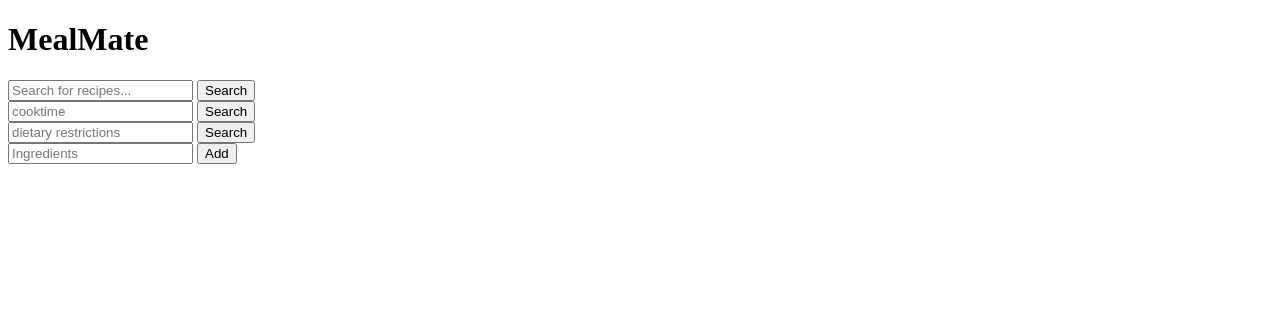
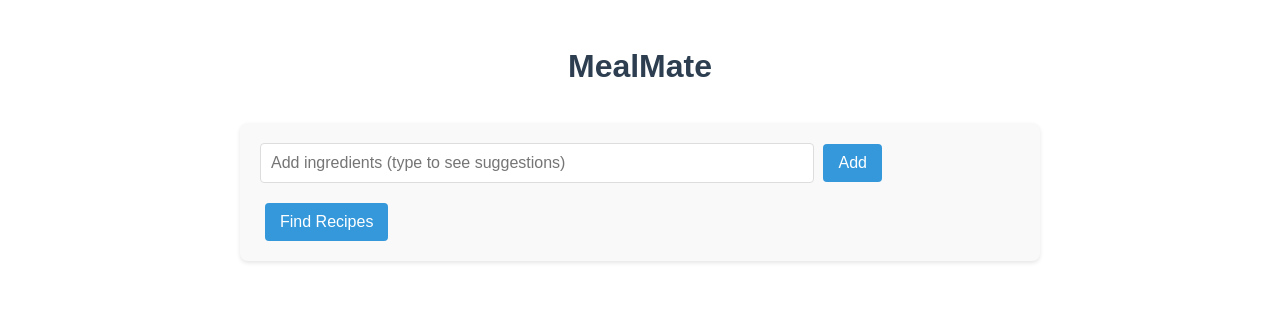
Before and after one commit to parthgmjain/MealMate, a Flask app: page / in a window 1280 px wide. Shown: the top 310 px of the page. Run offline with Flask 3, Linux system fonts and the light colour scheme; parts of the project's set-up code (start-up, migrations or seed data) failed here and were passed over.

Commit message:
creating working recipe generator based on ingredients

```diff
--- a/app.py
+++ b/app.py
@@ -1,15 +1,171 @@
-from flask import Flask, render_template, request
+from flask import Flask, render_template, request, jsonify
+import pandas as pd
+import ast
+import re
+from collections import defaultdict, Counter
+import heapq
+from dataclasses import dataclass
+import time
 
 app = Flask(__name__)
+
+# Configuration
+MAX_SUGGESTIONS = 10
+MIN_SEARCH_LENGTH = 2
+TOP_POPULAR = 50
+
+@dataclass
+class IngredientInfo:
+    name: str
+    count: int
+
+class SearchEngine:
+    def __init__(self):
+        self.ingredients = []
+        self.name_to_info = {}
+        self.prefix_index = defaultdict(list)
+        self.token_index = defaultdict(set)
+
+    def preprocess_name(self, name):
+        """Normalize ingredient names"""
+        name = re.sub(r'\d+[/\d\s]*(tbsp|tsp|cup|oz|g|ml|l|lb|kg)s?', '', name.lower())
+        return re.sub(r'[^\w\s]', '', name).strip()
+
+    def add_ingredient(self, raw_name, count):
+        name = self.preprocess_name(raw_name)
+        if not name or len(name) < 2:
+            return
+
+        if name in self.name_to_info:
+            self.name_to_info[name].count += count
+            return
+
+        info = IngredientInfo(name=name, count=count)
+        self.name_to_info[name] = info
+        self.ingredients.append(info)
+
+        # Index by prefixes
+        for i in range(min(3, len(name)), len(name)+1):
+            heapq.heappush(self.prefix_index[name[:i]], (-count, name))
+
+        # Index by tokens
+        for token in name.split():
+            if len(token) >= 2:
+                self.token_index[token].add(name)
+
+    def build_from_dataframe(self, df):
+        print("Building search index...")
+        start = time.time()
+
+        counts = Counter()
+        for ingredients_str in df['RecipeIngredientParts']:
+            try:
+                # Clean and parse the ingredients string
+                ingredients_str = ingredients_str.replace('c("', '["').replace('")', '"]')
+                ingredients = ast.literal_eval(ingredients_str.lower())
+                counts.update(self.preprocess_name(ing) for ing in ingredients)
+            except Exception as e:
+                print(f"Error parsing ingredients: {e}")
+                continue
+
+        for name, count in counts.items():
+            self.add_ingredient(name, count)
+
+        print(f"Index built in {time.time()-start:.2f}s")
+        print(f"Total ingredients: {len(self.ingredients)}")
+
+    def autocomplete(self, query):
+        query = self.preprocess_name(query)
+        if len(query) < MIN_SEARCH_LENGTH:
+            return []
+
+        if query in self.prefix_index:
+            return [name for (_, name) in heapq.nsmallest(MAX_SUGGESTIONS, self.prefix_index[query])]
+
+        tokens = query.split()
+        if not tokens:
+            return []
+
+        candidates = None
+        for token in tokens:
+            if token in self.token_index:
+                candidates = self.token_index[token] if candidates is None else candidates & self.token_index[token]
+
+        if not candidates:
+            return []
+
+        scored = [(-self.name_to_info[name].count, name) for name in candidates]
+        heapq.heapify(scored)
+        return [name for (_, name) in heapq.nsmallest(MAX_SUGGESTIONS, scored)]
+
+search_engine = SearchEngine()
+
+def load_data():
+    print("Loading data...")
+    start = time.time()
+
+    # Load only necessary columns
+    df = pd.read_csv('recipes.csv',
+                    usecols=['RecipeIngredientParts', 'Name', 'RecipeInstructions'],
+                    dtype={'RecipeIngredientParts': 'string', 'Name': 'string'},
+                    engine='c')
+
+    df = df.dropna(subset=['RecipeIngredientParts'])
+    search_engine.build_from_dataframe(df)
+    print(f"Data loaded in {time.time()-start:.2f}s")
+
+load_data()
 
 @app.route('/')
 def index():
     return render_template('index.html')
 
-@app.route('/search')
-def search():
-    query = request.args.get('query')
-    return f"<h2>Search results for: {query}</h2>"
+@app.route('/api/autocomplete')
+def autocomplete():
+    query = request.args.get('q', '').strip()
+    return jsonify(search_engine.autocomplete(query)[:MAX_SUGGESTIONS])
+
+@app.route('/api/popular-ingredients')
+def popular_ingredients():
+    popular = sorted(search_engine.ingredients, key=lambda x: -x.count)[:TOP_POPULAR]
+    return jsonify([ing.name for ing in popular])
+
+@app.route('/api/recipes-with-ingredients', methods=['POST'])
+def recipes_with_ingredients():
+    ingredients = request.json.get('ingredients', [])
+    ingredients = [search_engine.preprocess_name(ing) for ing in ingredients]
+
+    def score_recipe(row):
+        try:
+            # Clean and parse ingredients
+            ingredients_str = row['RecipeIngredientParts'].replace('c("', '["').replace('")', '"]')
+            recipe_ings = ast.literal_eval(ingredients_str.lower())
+            recipe_ings = [search_engine.preprocess_name(ing) for ing in recipe_ings]
+            return len(set(ingredients) & set(recipe_ings))
+        except Exception as e:
+            print(f"Error scoring recipe: {e}")
+            return 0
+
+    df = pd.read_csv('recipes.csv',
+                    usecols=['Name', 'RecipeIngredientParts', 'RecipeInstructions'],
+                    dtype={'RecipeIngredientParts': 'string', 'Name': 'string'},
+                    engine='c')
+
+    df['score'] = df.apply(score_recipe, axis=1)
+    matches = df[df['score'] > 0].sort_values('score', ascending=False).head(10)
+
+    results = []
+    for _, row in matches.iterrows():
+        try:
+            results.append({
+                'name': row['Name'],
+                'ingredients': ast.literal_eval(row['RecipeIngredientParts'].replace('c("', '["').replace('")', '"]')),
+                'instructions': row['RecipeInstructions']
+            })
+        except:
+            continue
+
+    return jsonify(results)
 
 if __name__ == '__main__':
     app.run(debug=True)
--- /dev/null
+++ b/static/css/styles.css
@@ -0,0 +1,124 @@
+body {
+    font-family: Arial, sans-serif;
+    max-width: 800px;
+    margin: 0 auto;
+    padding: 20px;
+    line-height: 1.6;
+}
+
+h1 {
+    color: #2c3e50;
+    text-align: center;
+    margin-bottom: 30px;
+}
+
+.search-container {
+    background: #f9f9f9;
+    padding: 20px;
+    border-radius: 8px;
+    box-shadow: 0 2px 4px rgba(0,0,0,0.1);
+}
+
+.input-group {
+    position: relative;
+    margin-bottom: 15px;
+}
+
+#ingredientInput {
+    padding: 10px;
+    width: 70%;
+    font-size: 16px;
+    border: 1px solid #ddd;
+    border-radius: 4px;
+}
+
+#addButton, #searchButton {
+    padding: 10px 15px;
+    background-color: #3498db;
+    color: white;
+    border: none;
+    border-radius: 4px;
+    cursor: pointer;
+    font-size: 16px;
+    margin-left: 5px;
+}
+
+#addButton:hover, #searchButton:hover {
+    background-color: #2980b9;
+}
+
+#suggestions {
+    position: absolute;
+    width: 70%;
+    max-height: 200px;
+    overflow-y: auto;
+    background: white;
+    border: 1px solid #ddd;
+    border-top: none;
+    z-index: 1000;
+    display: none;
+}
+
+#suggestions div {
+    padding: 8px;
+    cursor: pointer;
+    border-bottom: 1px solid #eee;
+}
+
+#suggestions div:hover {
+    background-color: #f0f0f0;
+}
+
+#ingredientList {
+    list-style: none;
+    padding: 0;
+    margin: 20px 0;
+}
+
+#ingredientList li {
+    background: #fff;
+    padding: 10px 15px;
+    margin-bottom: 8px;
+    border-radius: 4px;
+    box-shadow: 0 1px 3px rgba(0,0,0,0.1);
+    display: flex;
+    justify-content: space-between;
+    align-items: center;
+}
+
+#ingredientList button {
+    background: #e74c3c;
+    color: white;
+    border: none;
+    padding: 5px 10px;
+    border-radius: 3px;
+    cursor: pointer;
+}
+
+#ingredientList button:hover {
+    background: #c0392b;
+}
+
+#recipeResults {
+    margin-top: 30px;
+}
+
+.recipe-card {
+    background: #fff;
+    padding: 20px;
+    margin-bottom: 20px;
+    border-radius: 8px;
+    box-shadow: 0 2px 4px rgba(0,0,0,0.1);
+}
+
+.recipe-title {
+    font-size: 1.2em;
+    color: #2c3e50;
+    margin-bottom: 10px;
+    font-weight: bold;
+}
+
+.recipe-ingredients {
+    color: #7f8c8d;
+    font-size: 0.9em;
+}
--- /dev/null
+++ b/static/js/script.js
@@ -0,0 +1,160 @@
+document.addEventListener('DOMContentLoaded', () => {
+    const ingredientInput = document.getElementById('ingredientInput');
+    const addButton = document.getElementById('addButton');
+    const searchButton = document.getElementById('searchButton');
+    const suggestionsDiv = document.getElementById('suggestions');
+    const ingredientList = document.getElementById('ingredientList');
+    const recipeResults = document.getElementById('recipeResults');
+
+    let selectedIngredients = [];
+
+    // Debounce function
+    function debounce(func, delay) {
+        let timeout;
+        return function() {
+            clearTimeout(timeout);
+            timeout = setTimeout(() => func.apply(this, arguments), delay);
+        };
+    }
+
+    // Fetch autocomplete suggestions
+    async function fetchSuggestions(query) {
+        if (query.length < 2) {
+            suggestionsDiv.style.display = 'none';
+            return;
+        }
+
+        try {
+            const response = await fetch(`/api/autocomplete?q=${encodeURIComponent(query)}`);
+            const suggestions = await response.json();
+            showSuggestions(suggestions);
+        } catch (error) {
+            console.error('Error fetching suggestions:', error);
+        }
+    }
+
+    // Display suggestions
+    function showSuggestions(suggestions) {
+        suggestionsDiv.innerHTML = '';
+
+        if (suggestions.length === 0) {
+            suggestionsDiv.style.display = 'none';
+            return;
+        }
+
+        suggestions.forEach(ingredient => {
+            const suggestion = document.createElement('div');
+            suggestion.textContent = ingredient;
+            suggestion.addEventListener('click', () => {
+                addIngredient(ingredient);
+                ingredientInput.value = '';
+                suggestionsDiv.style.display = 'none';
+            });
+            suggestionsDiv.appendChild(suggestion);
+        });
+
+        suggestionsDiv.style.display = 'block';
+    }
+
+    // Add ingredient to list
+    function addIngredient(ingredient) {
+        const normalized = ingredient.toLowerCase();
+        if (selectedIngredients.includes(normalized)) return;
+
+        selectedIngredients.push(normalized);
+
+        const li = document.createElement('li');
+        li.innerHTML = `
+            <span>${ingredient}</span>
+            <button class="delete-btn">Remove</button>
+        `;
+
+        li.querySelector('.delete-btn').addEventListener('click', () => {
+            const index = selectedIngredients.indexOf(normalized);
+            if (index > -1) selectedIngredients.splice(index, 1);
+            ingredientList.removeChild(li);
+        });
+
+        ingredientList.appendChild(li);
+        ingredientInput.value = '';
+    }
+
+    // Search for recipes
+    async function searchRecipes() {
+        if (selectedIngredients.length === 0) {
+            alert('Please add at least one ingredient');
+            return;
+        }
+
+        try {
+            const response = await fetch('/api/recipes-with-ingredients', {
+                method: 'POST',
+                headers: {
+                    'Content-Type': 'application/json',
+                },
+                body: JSON.stringify({ ingredients: selectedIngredients })
+            });
+
+            const recipes = await response.json();
+            displayRecipes(recipes);
+        } catch (error) {
+            console.error('Error searching recipes:', error);
+            recipeResults.innerHTML = '<p class="error">Error loading recipes. Please try again.</p>';
+        }
+    }
+
+    // Display recipe results
+    function displayRecipes(recipes) {
+        if (recipes.length === 0) {
+            recipeResults.innerHTML = '<p>No recipes found with these ingredients.</p>';
+            return;
+        }
+
+        let html = '<h2>Found Recipes</h2>';
+        recipes.forEach(recipe => {
+            let ingredients = [];
+            try {
+                ingredients = JSON.parse(recipe.ingredients.replace(/'/g, '"'));
+            } catch (e) {
+                ingredients = recipe.ingredients;
+            }
+
+            html += `
+                <div class="recipe-card">
+                    <div class="recipe-title">${recipe.name || 'Untitled Recipe'}</div>
+                    <div class="recipe-ingredients">
+                        <strong>Ingredients:</strong> ${Array.isArray(ingredients) ? ingredients.join(', ') : ingredients}
+                    </div>
+                </div>
+            `;
+        });
+
+        recipeResults.innerHTML = html;
+    }
+
+    // Event listeners
+    ingredientInput.addEventListener('input', debounce(() => {
+        fetchSuggestions(ingredientInput.value.trim());
+    }, 300));
+
+    ingredientInput.addEventListener('keypress', (e) => {
+        if (e.key === 'Enter') {
+            e.preventDefault();
+            const value = ingredientInput.value.trim();
+            if (value) addIngredient(value);
+        }
+    });
+
+    addButton.addEventListener('click', () => {
+        const value = ingredientInput.value.trim();
+        if (value) addIngredient(value);
+    });
+
+    searchButton.addEventListener('click', searchRecipes);
+
+    document.addEventListener('click', (e) => {
+        if (!e.target.closest('#ingredientInput') && !e.target.closest('#suggestions')) {
+            suggestionsDiv.style.display = 'none';
+        }
+    });
+});
--- a/templates/index.html
+++ b/templates/index.html
@@ -1,62 +1,28 @@
 <!DOCTYPE html>
 <html>
 <head>
-    <title>MealMate</title>
+    <title>MealMate - Recipe Finder</title>
+    <meta charset="UTF-8">
+    <meta name="viewport" content="width=device-width, initial-scale=1.0">
+    <link rel="stylesheet" href="/static/css/styles.css">
 </head>
 <body>
     <h1>MealMate</h1>
-    <form action="/search" method="get">
-        <input type="text" name="query" placeholder="Search for recipes..." required>
-        <button type="submit">Search</button>
-    </form>
-    <form action="/search" method="get">
-        <input type="text" name="query" placeholder="cooktime" required>
-        <button type="submit">Search</button>
-    </form>
-    <form action="/search" method="get">
-        <input type="text" name="query" placeholder="dietary restrictions" required>
-        <button type="submit">Search</button>
-    </form>
-    <div>
-        <input type="text" id="itemInput" placeholder="Ingredients">
-        <button id="addButton" onclick="addItem()">Add</button>
+
+    <div class="search-container">
+        <div class="input-group">
+            <input type="text" id="ingredientInput" placeholder="Add ingredients (type to see suggestions)" autocomplete="off">
+            <button id="addButton">Add</button>
+            <div id="suggestions"></div>
+        </div>
+
+        <ul id="ingredientList"></ul>
+
+        <button id="searchButton">Find Recipes</button>
     </div>
 
-    <ul id="myList">
-    </ul>
+    <div id="recipeResults"></div>
 
-    <script>
-        function addItem() {
-            const input = document.getElementById('itemInput');
-            const itemText = input.value.trim();
-
-            if (itemText !== '') {
-                const list = document.getElementById('myList');
-                const listItem = document.createElement('li');
-
-                listItem.textContent = itemText;
-
-                const deleteBtn = document.createElement('button');
-                deleteBtn.textContent = 'Delete';
-
-                deleteBtn.onclick = function() {
-                    list.removeChild(listItem);
-                };
-
-
-                listItem.appendChild(deleteBtn);
-
-                list.appendChild(listItem);
-
-                input.value = '';
-            }
-        }
-
-        document.getElementById('itemInput').addEventListener('keypress', function(e) {
-            if (e.key === 'Enter') {
-                addItem();
-            }
-        });
-    </script>
+    <script src="/static/js/script.js"></script>
 </body>
 </html>
```
Also changed, not shown: 1 other file.
